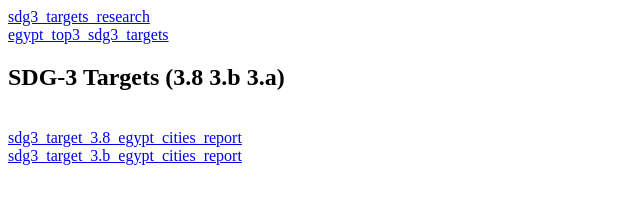
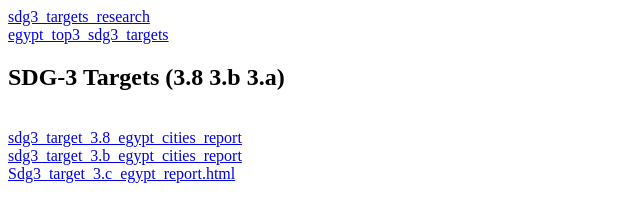
Before and after one commit to yadragon2007/SDG-3, a plain HTML site: page index.html in a window 1280 px wide. Shown: the whole page, without its empty margins (0-640 px from the left). Drawn offline with Linux system fonts and the light colour scheme.

Commit message:
Add link to Sdg3_target_3.c_egypt_report

```diff
--- a/index.html
+++ b/index.html
@@ -18,3 +18,7 @@
   sdg3_target_3.b_egypt_cities_report
 </a>
 <br />
+<a href="./Sdg3c_egypt_report.html">
+  Sdg3_target_3.c_egypt_report.html
+</a>
+<br />
```
